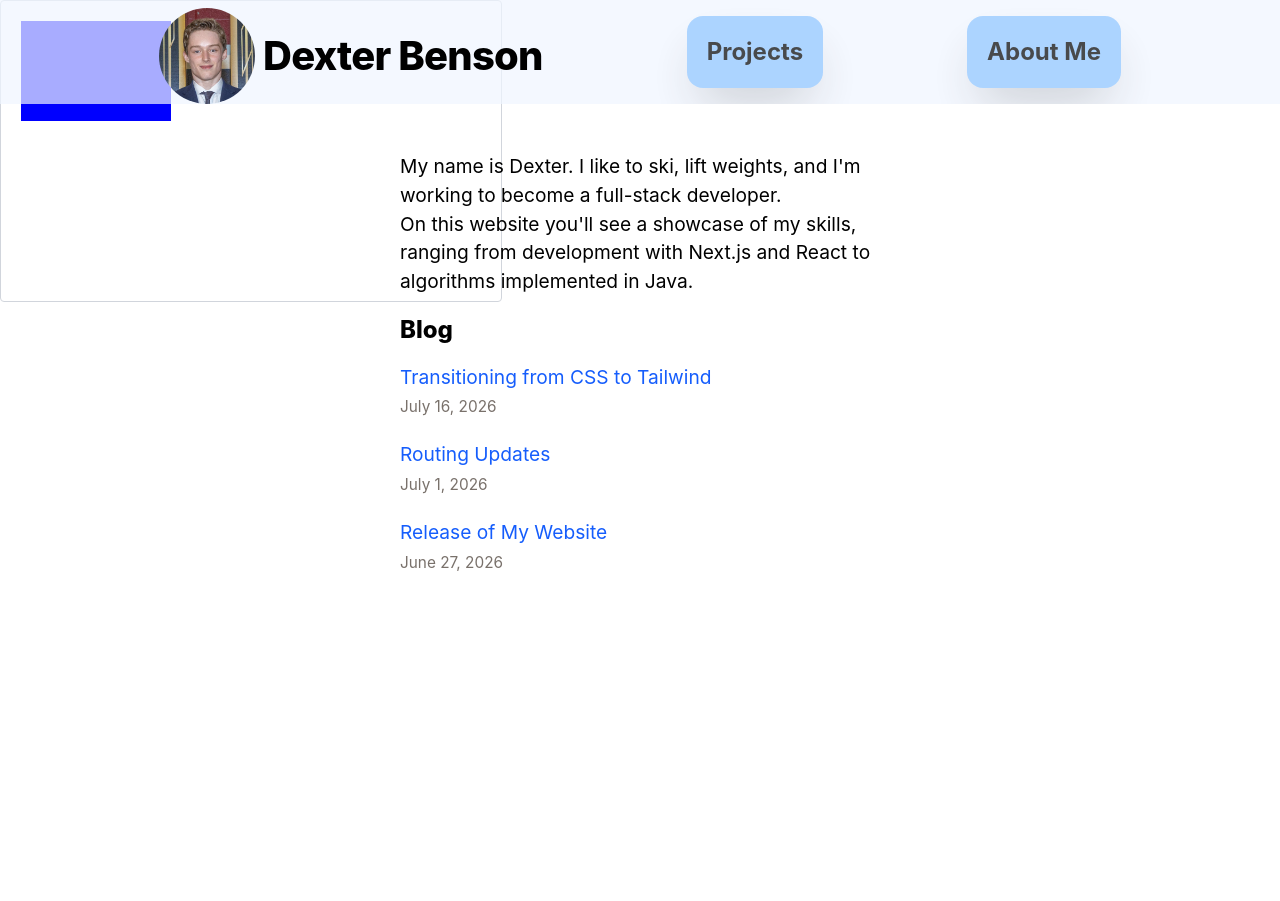
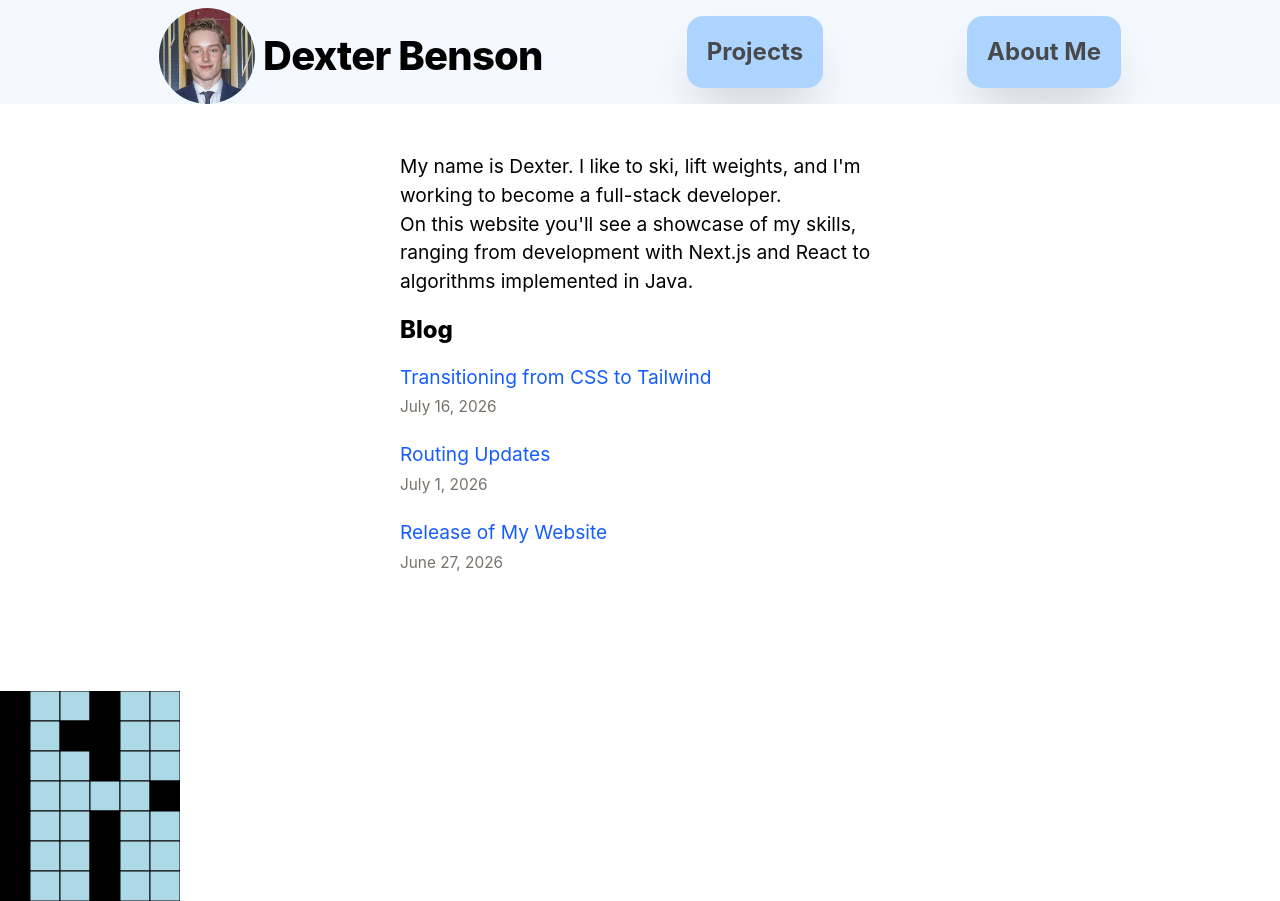
Before and after one commit to dexben5/nextjs-website, a Next.js app: page / in a window 1280 px wide. Before the commit the page ends 800 px from the top, so only its background shows below. Built offline with nearby package versions, Linux system fonts and the light colour scheme.

Commit message:
get basic working version of bfs with preset grid and start

```diff
--- a/app/layout.tsx
+++ b/app/layout.tsx
@@ -3,7 +3,7 @@ import { Analytics } from "@vercel/analytics/next";
 import { SpeedInsights } from "@vercel/speed-insights/next";
 import HeaderNav from "@components/HeaderNav";
 import BackToHome from "@components/BackToHome";
-import MazeBackground from "@components/MazeBackground";
+import MazeDriver from "@components/MazeDriver";
 import "@styles/global.css";
 
 export const siteTitle = "Dexter Benson's Website";
@@ -33,7 +33,7 @@ export default function RootLayout({
             <main>{children}</main>
             <BackToHome />
           </div>
-          <MazeBackground />
+          <MazeDriver />
           <Analytics />
           <SpeedInsights />
         </body>
--- a/components/MazeBackground.tsx
+++ b/components/MazeBackground.tsx
@@ -1,28 +1,42 @@
 "use client";
 
-import { useRef, useEffect } from "react";
+import { useEffect, useRef } from "react";
+import { key } from "@lib/bfs";
 
-export default function MazeBackground() {
-  const canvasRef = useRef<HTMLCanvasElement | null>(null);
+type Props = {
+  grid: number[][];
+  visited: Set<string>;
+  cellSize?: number;
+};
+
+export default function MazeBackground({
+  grid,
+  visited,
+  cellSize = 30,
+}: Props) {
+  const canvasRef = useRef<HTMLCanvasElement>(null);
 
   useEffect(() => {
-    const canvas = canvasRef.current;
-    if (!canvas) return;
-
-    const ctx = canvas.getContext("2d");
+    const ctx = canvasRef.current?.getContext("2d");
     if (!ctx) return;
 
-    ctx.clearRect(0, 0, canvas.width, canvas.height);
+    for (let x = 0; x < grid.length; x++) {
+      for (let y = 0; y < grid[0].length; y++) {
+        if (grid[x][y] === 1) ctx.fillStyle = "black";
+        else if (visited.has(key(x, y))) ctx.fillStyle = "lightblue";
+        else ctx.fillStyle = "white";
 
-    ctx.fillStyle = "blue";
-    ctx.fillRect(20, 20, 150, 100);
-  }, []);
+        ctx.fillRect(y * cellSize, x * cellSize, cellSize, cellSize);
+        ctx.strokeRect(y * cellSize, x * cellSize, cellSize, cellSize);
+      }
+    }
+  }, [grid, visited, cellSize]);
+
   return (
     <canvas
       ref={canvasRef}
-      width={500}
-      height={300}
-      className="fixed top-0 left-0 -z-50 border border-gray-300 rounded"
+      width={grid[0].length * cellSize}
+      height={grid.length * cellSize}
     />
   );
 }
--- /dev/null
+++ b/components/MazeDriver.tsx
@@ -0,0 +1,21 @@
+"use client";
+
+import useBfs from "@lib/useBfs";
+import MazeBackground from "@components/MazeBackground";
+import { Coord } from "@lib/bfs";
+
+const grid = [
+  [1, 0, 0, 1, 0, 0],
+  [1, 0, 1, 1, 0, 0],
+  [1, 0, 0, 1, 0, 0],
+  [1, 0, 0, 0, 0, 1],
+  [1, 0, 0, 1, 0, 0],
+  [1, 0, 0, 1, 0, 0],
+  [1, 0, 0, 1, 0, 0],
+];
+const start: Coord = [0, 2];
+
+export default function MazeDriver() {
+  const visited = useBfs(grid, start);
+  return <MazeBackground grid={grid} visited={visited} />;
+}
--- /dev/null
+++ b/lib/bfs.ts
@@ -0,0 +1,45 @@
+export type Coord = [number, number];
+
+export function key(x: number, y: number): string {
+  return `${x},${y}`;
+}
+
+const DIRECTIONS: Coord[] = [
+  [-1, 0],
+  [1, 0],
+  [0, 1],
+  [0, -1],
+];
+
+export function* bfs(grid: number[][], start: Coord): Generator<Coord> {
+  const rows = grid.length;
+  const cols = grid[0].length;
+
+  const visited = new Set<string>([key(...start)]);
+  const queue: Coord[] = [[0, 2]];
+  let head = 0;
+
+  yield start;
+
+  while (head < queue.length) {
+    const [x, y] = queue[head++];
+
+    for (const [dx, dy] of DIRECTIONS) {
+      const nx = x + dx;
+      const ny = y + dy;
+
+      if (
+        nx >= 0 &&
+        nx < rows &&
+        ny >= 0 &&
+        ny < cols &&
+        grid[nx][ny] !== 1 &&
+        !visited.has(key(nx, ny))
+      ) {
+        visited.add(key(nx, ny));
+        queue.push([nx, ny]);
+        yield [nx, ny];
+      }
+    }
+  }
+}
--- /dev/null
+++ b/lib/useBfs.ts
@@ -0,0 +1,31 @@
+"use client";
+
+import { useEffect, useRef, useState } from "react";
+import { bfs, key, Coord } from "./bfs";
+
+export default function useBfs(
+  grid: number[][],
+  start: Coord,
+  stepDelayMs = 100,
+) {
+  const [visited, setVisited] = useState<Set<string>>(new Set());
+  const generatorRef = useRef<Generator<Coord>>(null);
+
+  useEffect(() => {
+    generatorRef.current = bfs(grid, start);
+
+    const interval = setInterval(() => {
+      const next = generatorRef.current?.next();
+      if (!next || next.done) {
+        clearInterval(interval);
+        return;
+      }
+      const [x, y] = next.value;
+      setVisited((prev) => new Set(prev).add(key(x, y)));
+    }, stepDelayMs);
+
+    return () => clearInterval(interval);
+  }, [grid, start, stepDelayMs]);
+
+  return visited;
+}
```
